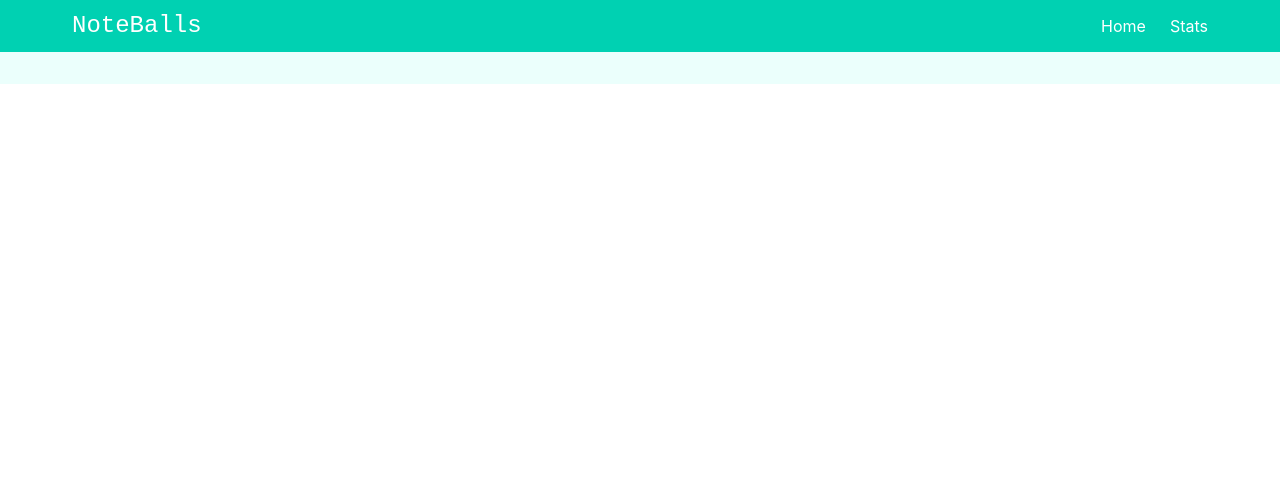
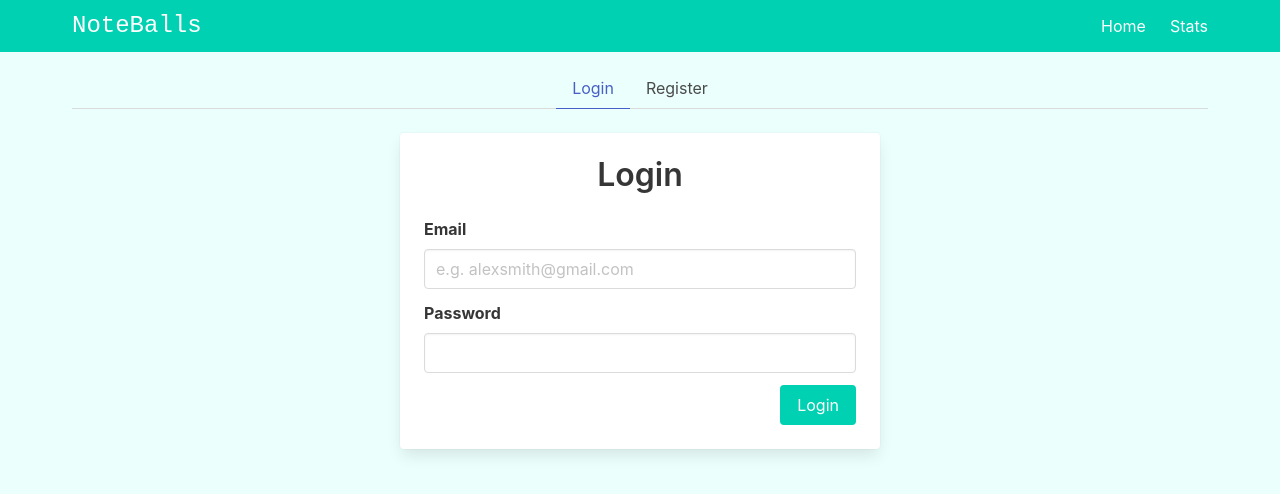
Before and after one commit to deejayjay/udemy-vue3-composition-api, a Vue app in the folder noteballs-app/: page /#/auth in a window 1280 px wide. Shown: the top 494 px of the page. Built offline with nearby package versions, Linux system fonts and the light colour scheme; no server answers; the database is empty; what vue-toast-notification would draw is missing.

Commit message:
Completes module-21

```diff
--- a/noteballs-app/src/App.vue
+++ b/noteballs-app/src/App.vue
@@ -1,19 +1,26 @@
 <script setup>
 import { onMounted } from 'vue';
-import { useNotesStore } from './stores/notes';
+
+import { useAuthStore } from './stores/auth';
 import NavBar from '@/components/layouts/NavBar.vue';
 
-// Notes Store
-const notesStore = useNotesStore();
+// Auth Store
+const authStore = useAuthStore();
 
 onMounted(() => {
-  notesStore.getNotes();
+  authStore.initAuth();
 });
 </script>
 
 <template>
   <NavBar />
-  <div class="container is-max-widescreen px-2 py-4">
+  <main class="main container is-max-widescreen px-2 py-4">
     <RouterView />
-  </div>
+  </main>
 </template>
+
+<style scoped>
+.main {
+  height: calc(100vh - 3.25rem);
+}
+</style>
--- a/noteballs-app/src/components/layouts/NavBar.vue
+++ b/noteballs-app/src/components/layouts/NavBar.vue
@@ -1,6 +1,11 @@
 <script setup>
 import { ref } from 'vue';
 import { onClickOutside } from '@vueuse/core';
+
+import { useAuthStore } from "../../stores/auth"
+
+// Auth Store
+const authStore = useAuthStore();
 
 // Mobile Nav
 const showMobileNav = ref(false);
@@ -18,6 +23,12 @@ onClickOutside(navRef, _event => {
 }, {
   ignore: [burgerRef]
 })
+
+// Logout User
+function handleLogout() {
+  authStore.logoutUser();
+  showMobileNav.value = false;
+}
 </script>
 
 <template>
@@ -46,6 +57,11 @@ onClickOutside(navRef, _event => {
            ref="navRef"
            class="navbar-menu"
            :class="{ 'is-active': showMobileNav }">
+        <div class="navbar-start">
+          <button v-if="authStore.user.id"
+                  @click.prevent="handleLogout"
+                  class="button is-small is-info mt-3 ml-3">Logout {{ authStore.user.email }}</button>
+        </div>
         <div class="navbar-end">
           <RouterLink to="/"
                       class="navbar-item"
--- a/noteballs-app/src/js/firebase.js
+++ b/noteballs-app/src/js/firebase.js
@@ -1,5 +1,6 @@
 import { initializeApp } from "firebase/app";
 import { getFirestore } from "firebase/firestore";
+import { getAuth } from "firebase/auth";
 
 const firebaseConfig = {
   apiKey: import.meta.env.VITE_FIREBASE_API_KEY,
@@ -13,7 +14,8 @@ const firebaseConfig = {
 // Initialize Firebase
 const app = initializeApp(firebaseConfig);
 
-// Initialize Cloud Firestore and get a reference to the service
+// Initialize Cloud Firestore, Firebase Authentication and get a reference to the services
 const db = getFirestore(app);
+const auth = getAuth(app);
 
-export { db };
+export { db, auth };
--- a/noteballs-app/src/main.js
+++ b/noteballs-app/src/main.js
@@ -1,21 +1,21 @@
-import './assets/main.css'
-import { createApp } from 'vue'
-import { createPinia } from 'pinia'
-import VueToast from 'vue-toast-notification'
-import 'vue-toast-notification/dist/theme-sugar.css';
+import "./assets/main.css";
+import { createApp, markRaw } from "vue";
+import { createPinia } from "pinia";
+import VueToast from "vue-toast-notification";
+import "vue-toast-notification/dist/theme-sugar.css";
 
-import App from './App.vue'
-import router from './router'
-import { vAutoFocus } from './directives/AutoFocus';
+import App from "./App.vue";
+import router from "./router";
+import { vAutoFocus } from "./directives/AutoFocus";
 
 const app = createApp(App);
 const pinia = createPinia();
 
+pinia.use(({ store }) => {
+  store.router = markRaw(router);
+});
+
 // Add global directives
-app.directive('auto-focus', vAutoFocus);
+app.directive("auto-focus", vAutoFocus);
 
-app
-  .use(VueToast)
-  .use(pinia)
-  .use(router)
-  .mount('#app')
+app.use(VueToast).use(pinia).use(router).mount("#app");
--- a/noteballs-app/src/router/index.js
+++ b/noteballs-app/src/router/index.js
@@ -1,25 +1,31 @@
-import { createRouter, createWebHashHistory } from 'vue-router'
-import ViewNotes from '@/views/ViewNotes.vue'
-import ViewStats from '@/views/ViewStats.vue'
-import ViewEditNote from '@/views/ViewEditNote.vue'
+import { createRouter, createWebHashHistory } from "vue-router";
+import ViewNotes from "@/views/ViewNotes.vue";
+import ViewStats from "@/views/ViewStats.vue";
+import ViewEditNote from "@/views/ViewEditNote.vue";
+import ViewAuth from "@/views/ViewAuth.vue";
 
 const router = createRouter({
   history: createWebHashHistory(),
   routes: [
     {
-      path: '/',
-      name: 'notes',
+      path: "/",
+      name: "notes",
       component: ViewNotes
     },
     {
-      path: '/editNote/:id',
-      name: 'edit-note',
+      path: "/editNote/:id",
+      name: "edit-note",
       component: ViewEditNote
     },
     {
-      path: '/stats',
-      name: 'stats',
+      path: "/stats",
+      name: "stats",
       component: ViewStats
+    },
+    {
+      path: "/auth",
+      name: "auth",
+      component: ViewAuth
     }
   ]
 });
--- /dev/null
+++ b/noteballs-app/src/stores/auth.js
@@ -0,0 +1,87 @@
+import { defineStore } from "pinia";
+import {
+  createUserWithEmailAndPassword,
+  onAuthStateChanged,
+  signInWithEmailAndPassword,
+  signOut
+} from "firebase/auth";
+import { useToast } from "vue-toast-notification";
+
+import { auth } from "../js/firebase.js";
+import { useNotesStore } from "../stores/notes";
+
+// Toast Notifications
+const $toast = useToast();
+const toastOptions = {
+  position: "top",
+  duration: 3000
+};
+
+// Notes Store
+//const notesStore = useNotesStore();
+
+// Auth Store
+export const useAuthStore = defineStore("auth", {
+  state: () => ({
+    user: {}
+  }),
+  actions: {
+    initAuth() {
+      onAuthStateChanged(auth, (user) => {
+        if (user) {
+          // User is signed in
+          console.log("User logged in", user);
+
+          this.user.id = user.uid;
+          this.user.email = user.email;
+
+          //notesStore.getNotes();
+
+          this.router.push("/");
+        } else {
+          // User is signed out
+          this.user = {};
+          console.log("User signed out");
+          this.router.replace("/auth");
+        }
+      });
+    },
+    registerUser({ email, password }) {
+      return createUserWithEmailAndPassword(auth, email, password)
+        .then((userCredential) => {
+          // Signed in
+          const user = userCredential.user;
+          $toast.success("User registered successfully", toastOptions);
+          console.log("User", user);
+        })
+        .catch((error) => {
+          $toast.error(error.message, toastOptions);
+          console.error(error.message);
+        });
+    },
+    loginUser({ email, password }) {
+      return signInWithEmailAndPassword(auth, email, password)
+        .then((userCredential) => {
+          // Signed in
+          $toast.success("User logged in successfully", toastOptions);
+        })
+        .catch((error) => {
+          $toast.error(error.message, toastOptions);
+          console.error(error.message);
+        });
+    },
+    logoutUser() {
+      return signOut(auth)
+        .then(() => {
+          // Sign-out successful.
+          console.log("User", auth);
+          console.log("User logged out successfully");
+        })
+        .catch((error) => {
+          // An error happened.
+          $toast.error(error.message, toastOptions);
+          console.error(error.message);
+        });
+    }
+  }
+});
--- /dev/null
+++ b/noteballs-app/src/views/ViewAuth.vue
@@ -0,0 +1,104 @@
+<script setup>
+import { computed, reactive, ref } from 'vue'
+
+import { useAuthStore } from "../stores/auth"
+
+// Auth Store
+const authStore = useAuthStore();
+
+const isRegister = ref(false);
+
+const title = computed(() => {
+  return isRegister.value ? 'Register' : 'Login';
+});
+
+// Update the value of isRegister
+function updateIsRegister(value) {
+  isRegister.value = value;
+}
+
+// Credentials
+const credentials = reactive({
+  email: '',
+  password: '',
+});
+
+// Reset credentials
+function resetCredentials() {
+  credentials.email = '';
+  credentials.password = '';
+}
+
+// Handle registration/login
+function handleSubmit() {
+  if (!credentials.email || !credentials.password) {
+    alert('Please enter both email and password!');
+    return;
+  }
+
+  if (isRegister.value) {
+    // Register
+    authStore.registerUser(credentials).then(() => {
+      resetCredentials();
+    });
+  } else {
+    // Login
+    authStore.loginUser(credentials).then(() => {
+      resetCredentials();
+    });
+  }
+}
+</script>
+
+<template>
+  <div class="auth">
+    <section class="tabs is-centered">
+      <ul>
+        <li :class="{ 'is-active': !isRegister }">
+          <a @click.prevent="updateIsRegister(false)">Login</a>
+        </li>
+        <li :class="{ 'is-active': isRegister }">
+          <a @click.prevent="updateIsRegister(true)">Register</a>
+        </li>
+      </ul>
+    </section>
+    <section class="card auth-form">
+      <div class="card-content">
+        <h2 class="title has-text-centered">{{ title }}</h2>
+        <form @submit.prevent="handleSubmit">
+          <div class="field">
+            <label class="label">Email</label>
+            <div class="control">
+              <input v-model="credentials.email"
+                     class="input"
+                     type="email"
+                     placeholder="e.g. alexsmith@gmail.com">
+            </div>
+          </div>
+
+          <div class="field">
+            <label class="label">Password</label>
+            <div class="control">
+              <input v-model="credentials.password"
+                     class="input"
+                     type="password">
+            </div>
+          </div>
+          <div class="field is-grouped is-grouped-right">
+            <p class="control">
+              <button type="submit"
+                      class="button is-primary">{{ title }}</button>
+            </p>
+          </div>
+        </form>
+      </div>
+    </section>
+  </div>
+</template>
+
+<style scoped>
+.auth-form {
+  max-width: 30rem;
+  margin: 0 auto;
+}
+</style>
```
